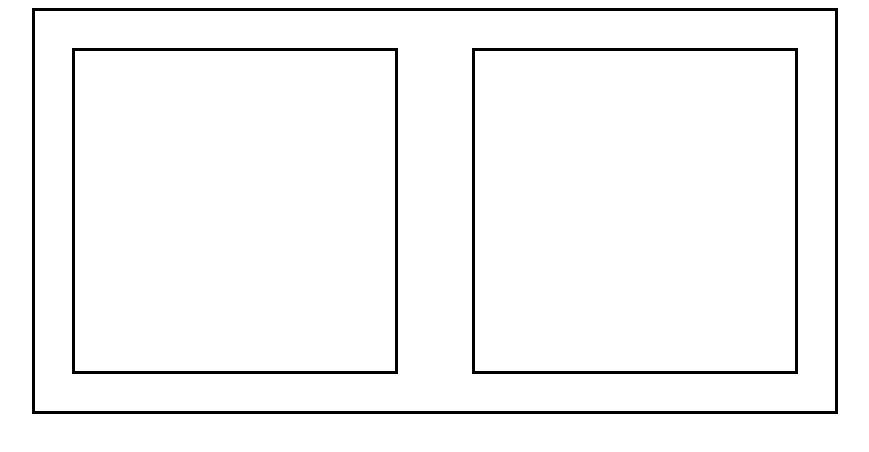
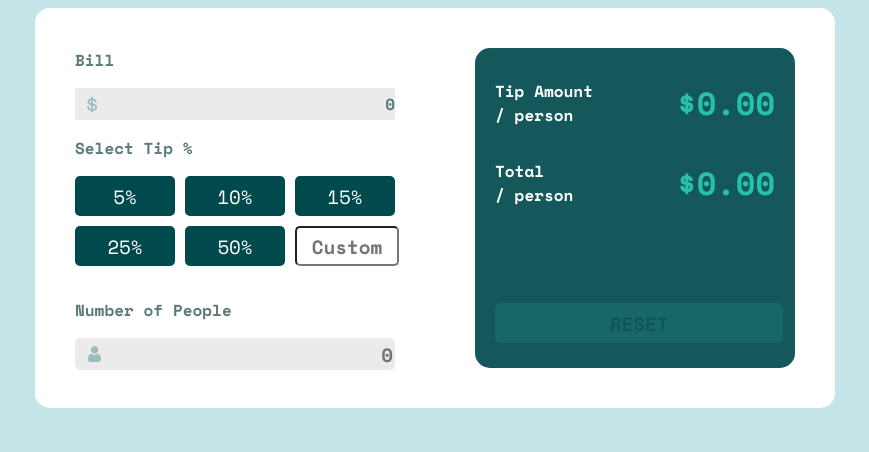
Before and after one commit to bkp31415/tip-calculator, a plain HTML site: page index.html in a window 1280 px wide. Shown: the whole page, without its empty margins (205-1074 px from the left). Drawn offline with nearby package versions, Linux system fonts and the light colour scheme.

Commit message:
Add code for HTML and CSS.

```diff
--- a/index.css
+++ b/index.css
@@ -1,3 +1,9 @@
+* {
+  font-family: "Space Mono", monospace;
+}
+html {
+  background-color: hsl(185, 41%, 84%);
+}
 body {
   display: flex;
   align-items: center;
@@ -14,13 +20,21 @@ body {
 .left {
   width: 20rem;
   height: 20rem;
-  border: black solid;
+  /* border: black solid; */
+  color: hsl(186, 14%, 43%);
+  font-weight: bolder;
 }
 
 .right {
+  display: flex;
+  flex-direction: column;
   width: 20rem;
   height: 20rem;
-  border: black solid;
+  /* border: black solid; */
+  border-radius: 15px;
+  background-color: hsla(183, 100%, 15%, 0.918);
+  color: white;
+  font-weight: bolder;
 }
 /* .left {
   width: 330px;
@@ -35,13 +49,127 @@ body {
 } */
 
 .container {
+  background-color: white;
   width: 800px;
   height: 400px;
-  border: black solid;
+  /* border: black solid; */
   display: grid;
   grid-template-columns: 1fr 1fr;
   grid-gap: 20px;
   align-items: center;
   justify-items: center;
   grid-gap: 0px;
+  border-radius: 15px;
 }
+
+.p-left {
+  margin-top: 0px;
+}
+
+.bill {
+  display: flex;
+  justify-content: space-between;
+  align-items: center;
+  height: 2rem;
+  margin-bottom: 1rem;
+  background-color: rgba(128, 128, 128, 0.158);
+}
+
+.logo-bill {
+  height: 100%;
+  width: 35px;
+  background: url("/images/icon-dollar.svg") no-repeat center;
+}
+
+.select {
+  display: grid;
+  margin-bottom: 2rem;
+  grid-template-columns: auto auto auto;
+  grid-gap: 10px;
+}
+
+#custom {
+  width: 100px;
+  padding: 0px;
+  margin: 0px;
+  text-align: end;
+  font-size: larger;
+  color: hsl(186, 14%, 43%);
+  font-weight: bolder;
+  border-radius: 5px;
+}
+
+#text {
+  font-size: larger;
+  color: hsl(186, 14%, 43%);
+  font-weight: bolder;
+  border-radius: 5px;
+}
+
+#custom::placeholder {
+  text-align: center;
+}
+
+input[type="text"]::placeholder {
+  text-align: right; /* for Chrome, Firefox, Opera */
+}
+:-ms-input-placeholder {
+  text-align: center; /* for IE 10-11 */
+}
+::-webkit-input-placeholder {
+  text-align: center; /* for IE Edge */
+}
+
+button {
+  height: 40px;
+  width: 100px;
+  border-radius: 5px;
+  border: none;
+  font-size: larger;
+  color: white;
+  background-color: hsl(183, 100%, 15%);
+}
+
+#text {
+  height: 30px;
+  width: 90%;
+  background: url("/images/icon-person.svg") no-repeat 0.8rem;
+  padding-left: 30px;
+  text-align: end;
+  border: none;
+  background-color: rgba(128, 128, 128, 0.158);
+}
+
+.amount {
+  display: flex;
+  justify-content: space-between;
+  height: 40px;
+  /* border: black solid; */
+  margin: 20px;
+  margin-top: 35px;
+  align-items: center;
+}
+.total {
+  display: flex;
+  justify-content: space-between;
+  height: 40px;
+  /* border: black solid; */
+  margin: 20px;
+  align-items: center;
+}
+
+.value {
+  font-size: xx-large;
+  color: hsl(172, 67%, 45%);
+}
+
+.reset {
+  margin: 20px;
+  margin-top: 5rem;
+  width: 90%;
+  /* border: none; */
+  /* background-color: hsl(172, 67%, 45%); */
+  font-weight: bolder;
+  background-color: hsla(172, 67%, 45%, 0.137);
+  color: rgba(0, 0, 0, 0.171);
+}
--- a/index.html
+++ b/index.html
@@ -13,19 +13,49 @@
     />
 
     <title>Frontend Mentor | Tip calculator app</title>
+    <link rel="preconnect" href="https://fonts.googleapis.com" />
+    <link rel="preconnect" href="https://fonts.gstatic.com" crossorigin />
+    <link
+      href="https://fonts.googleapis.com/css2?family=Space+Mono:wght@400;700&display=swap"
+      rel="stylesheet"
+    />
+
     <link rel="stylesheet" href="/index.css" />
   </head>
   <body>
     <div class="container">
       <div class="left">
-        <div class="bill"></div>
-        <div class="select"></div>
-        <div class="people"></div>
+        <p class="p-left">Bill</p>
+        <div class="bill">
+          <div class="logo-bill"></div>
+          <p class="psize">0</p>
+        </div>
+        <p class="p-left">Select Tip %</p>
+        <div class="select">
+          <button>5%</button>
+          <button>10%</button>
+          <button>15%</button>
+          <button>25%</button>
+          <button>50%</button>
+          <input type="text" name="custom" id="custom" placeholder="Custom" />
+        </div>
+        <div class="people">
+          <p class="p-left">Number of People</p>
+          <!-- <div class="logo-people"></div> -->
+          <input type="text" id="text" placeholder="0" />
+        </div>
       </div>
 
       <div class="right">
-        <div class="amount"></div>
-        <div class="total"></div>
+        <div class="amount">
+          <div class="tip">Tip Amount <br />/ person</div>
+          <div class="value">$0.00</div>
+        </div>
+        <div class="total">
+          <div class="tot">Total <br />/ person</div>
+          <div class="value">$0.00</div>
+        </div>
+        <button class="reset">RESET</button>
       </div>
     </div>
 
```
Also changed, not shown: 1 other file.
